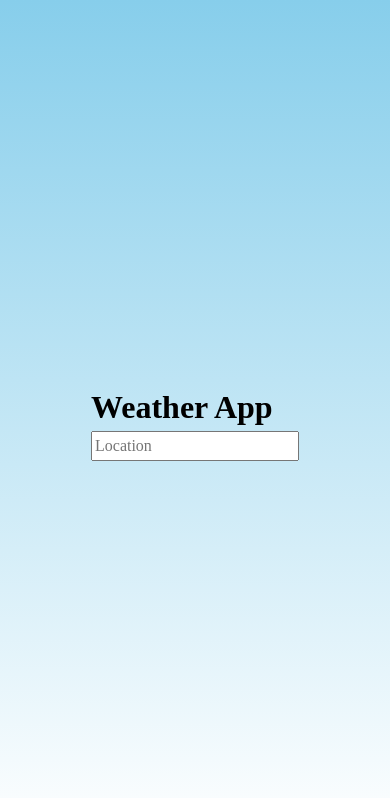
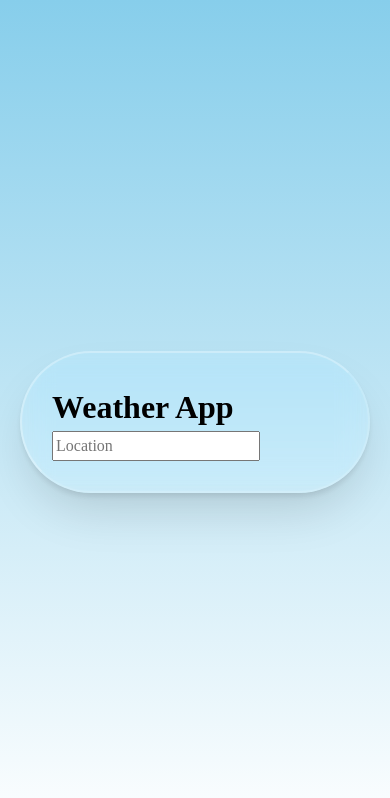
Before and after one commit to quyanna/weather-app, a website built with webpack: page src/template.html in a window 390 px wide. Built offline with nearby package versions, Linux system fonts and the light colour scheme.

Commit message:
Create a glassmorphism panel that transitions more smoothly

```diff
--- a/src/styles.css
+++ b/src/styles.css
@@ -62,9 +62,69 @@ main {
   overflow-wrap: break-word;
 }
 
-.glass {
+/* .glass {
   display: flex;
   flex-direction: column;
-  max-width: 80vw;
+  align-items: center;
+
+  width: clamp(235px, 50%, 600px);
+
   z-index: 100;
+  padding: 1.5rem;
+
+  /* From https://css.glass */
+/* background: rgba(255, 255, 255, 0.2);
+  border-radius: 16px;
+  box-shadow: 0 4px 30px rgba(0, 0, 0, 0.1);
+  backdrop-filter: blur(5px);
+  -webkit-backdrop-filter: blur(5px);
+  border: 1px solid rgba(255, 255, 255, 0.3);
+} */
+
+#hud {
+  position: relative;
+  z-index: 2;
+  min-height: 100vh;
+  display: flex;
+  align-items: center;
+  justify-content: center;
+  padding: 20px;
 }
+
+.glass {
+  width: 100%;
+  max-width: 380px;
+  padding: 30px;
+  border-radius: 75px;
+  background: #ffffff05;
+  backdrop-filter: blur(15px) saturate(120%);
+  -webkit-backdrop-filter: blur(15px) saturate(120%);
+  border: 2px solid rgba(255, 255, 255, 0.15);
+  border-top: 2px solid rgba(255, 255, 255, 0.3);
+  border-left: 2px solid rgba(255, 255, 255, 0.3);
+  box-shadow: 0 4px 6px -1px #0000001a, 0 25px 50px -12px #00000026,
+    inset 0 0 20px #ffffff0d;
+  display: flex;
+  flex-direction: column;
+  gap: 25px;
+  max-height: 800px;
+  overflow: hidden;
+  transition: all 1.5s cubic-bezier(0.2, 0.8, 0.2, 1);
+}
+
+@media (max-width: 800px) {
+  .glass {
+    max-width: 800px;
+    border-radius: 100px;
+    gap: 0;
+    justify-content: center;
+  }
+
+  #result {
+    flex-direction: row;
+    align-items: center;
+    justify-content: space-between;
+    gap: 50px;
+    margin-top: 20px;
+  }
+}
--- a/src/template.html
+++ b/src/template.html
@@ -11,7 +11,7 @@
       <div class="bg-layer"></div>
     </div>
 
-    <main class="app">
+    <div class="app" id="hud">
       <div class="glass">
         <h1>Weather App</h1>
         <h2 class="current-location"></h2>
@@ -24,9 +24,9 @@
               placeholder="Location"
             />
           </form>
+          <div class="weather-data"></div>
         </div>
-        <div class="weather-data"></div>
       </div>
-    </main>
+    </div>
   </body>
 </html>
```
